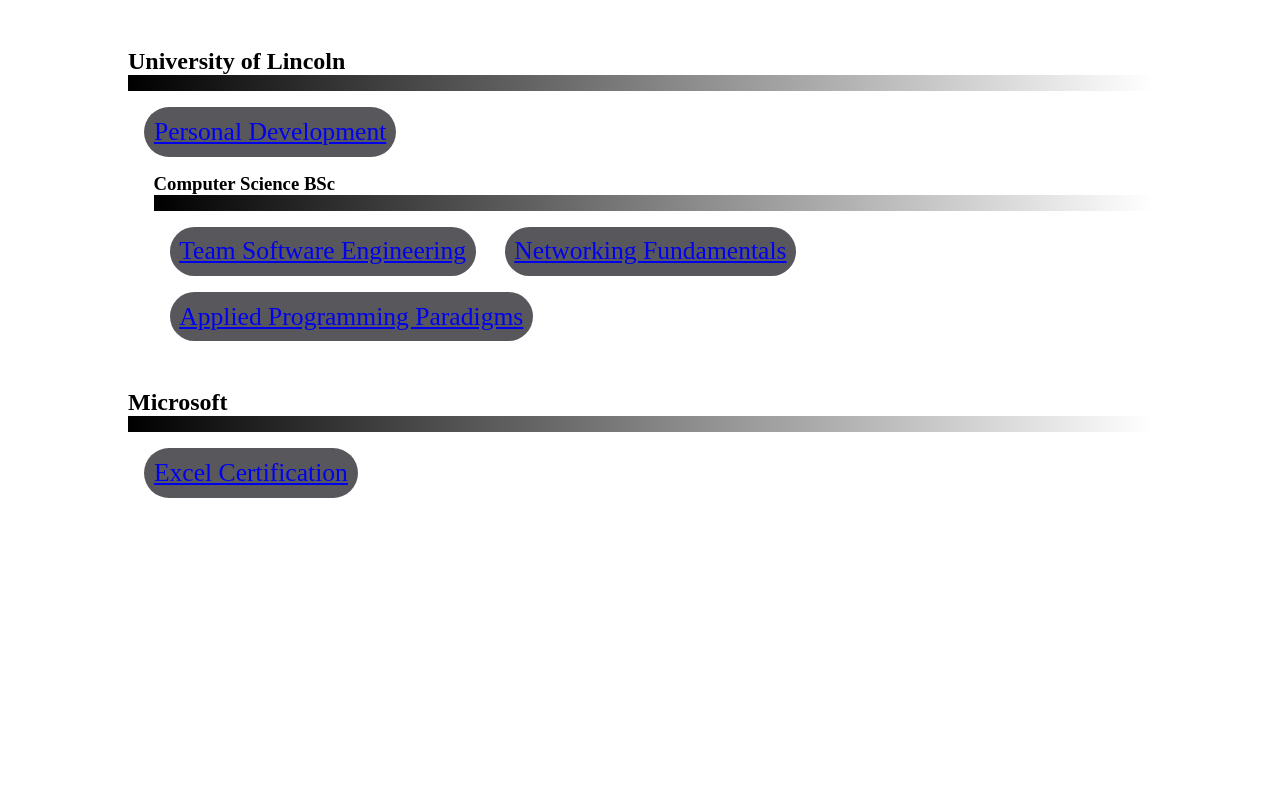
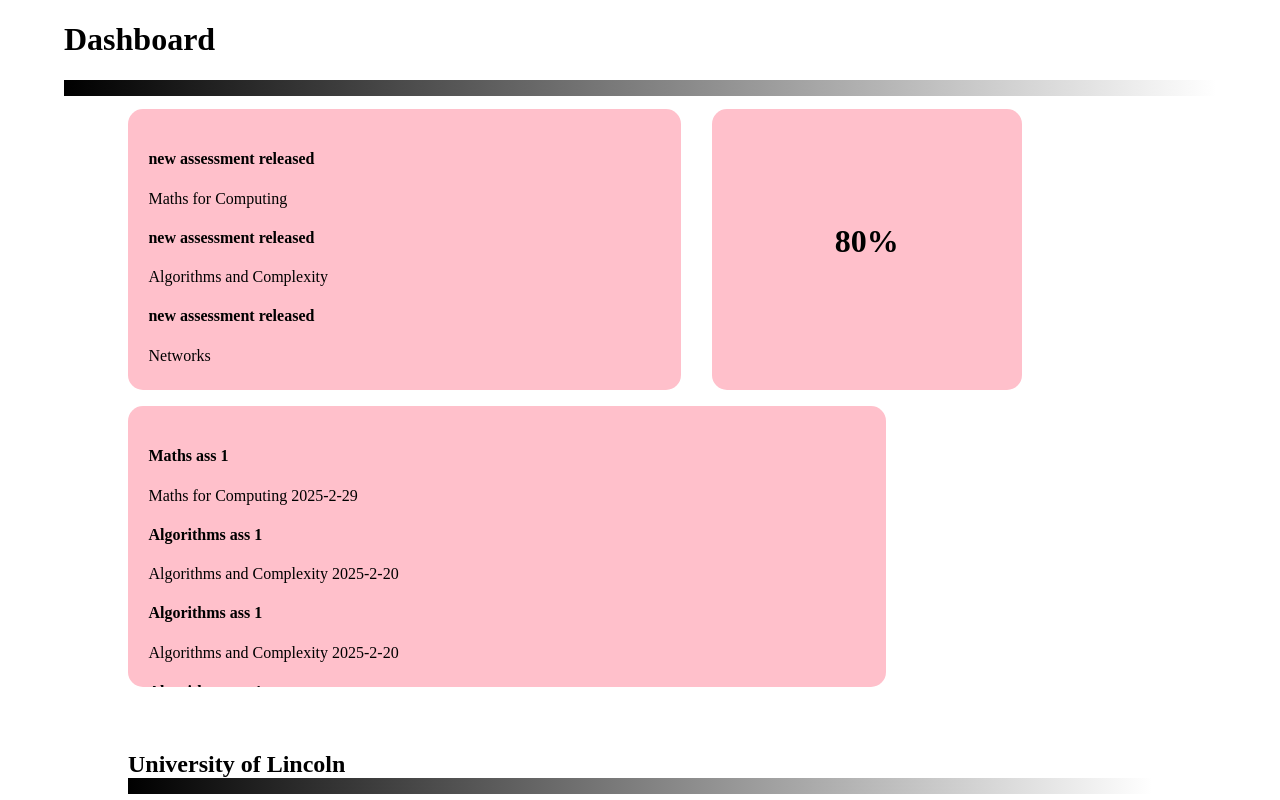
Before and after one commit to Team-E-Learn/frontend, a SvelteKit app: page /CourseHome in a window 1280 px wide. Shown: the top 800 px of the page. Built offline with nearby package versions, Linux system fonts and the light colour scheme.

Commit message:
fixed merge error

```diff
--- a/src/routes/CourseHome/+page.svelte
+++ b/src/routes/CourseHome/+page.svelte
@@ -6,5 +6,7 @@
     import Dashboard from "./homeDashboard.svelte";
 </script>
 
+<!-- calls dashboard element -->
+<Dashboard/>
 <!-- calls corses element -->
 <Corses />
```
